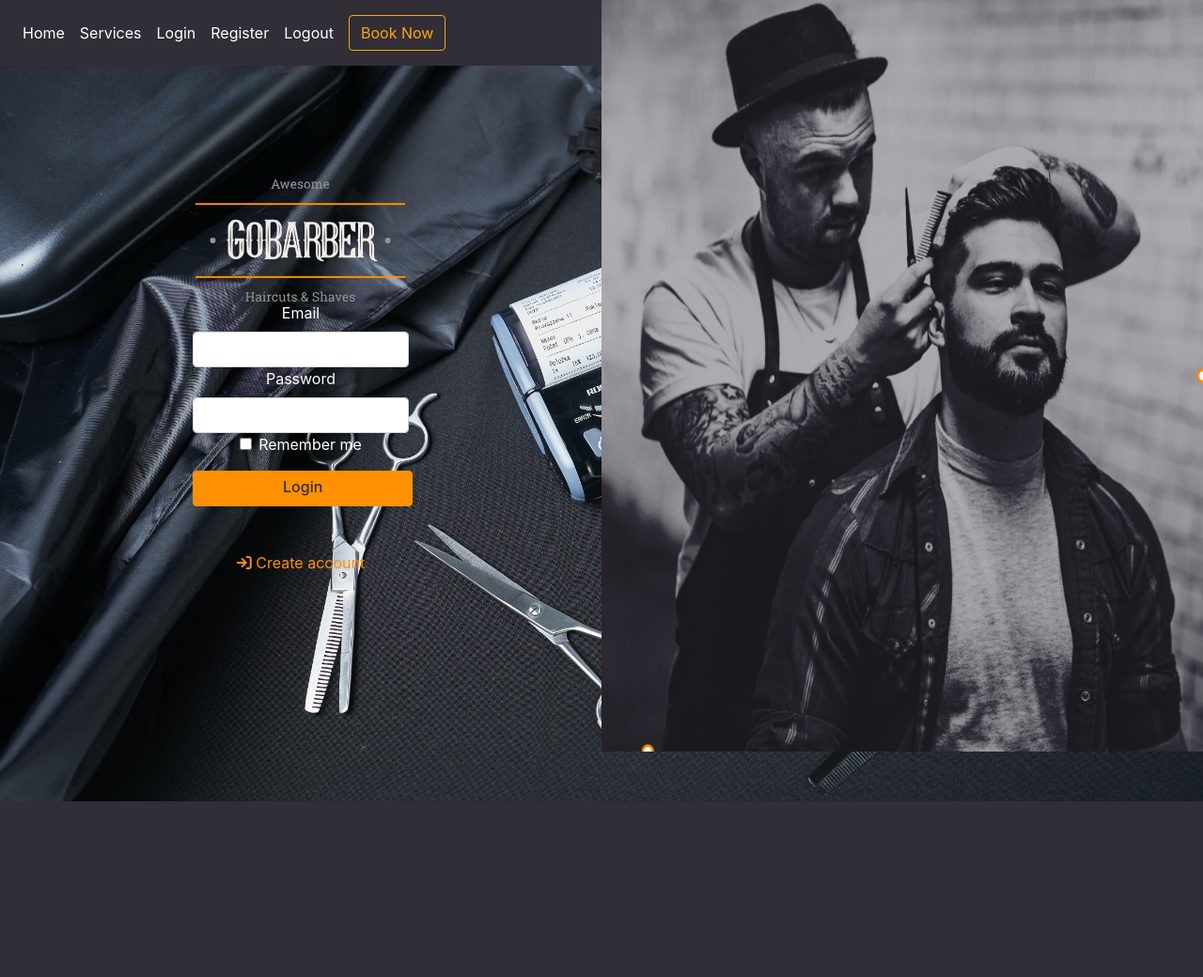
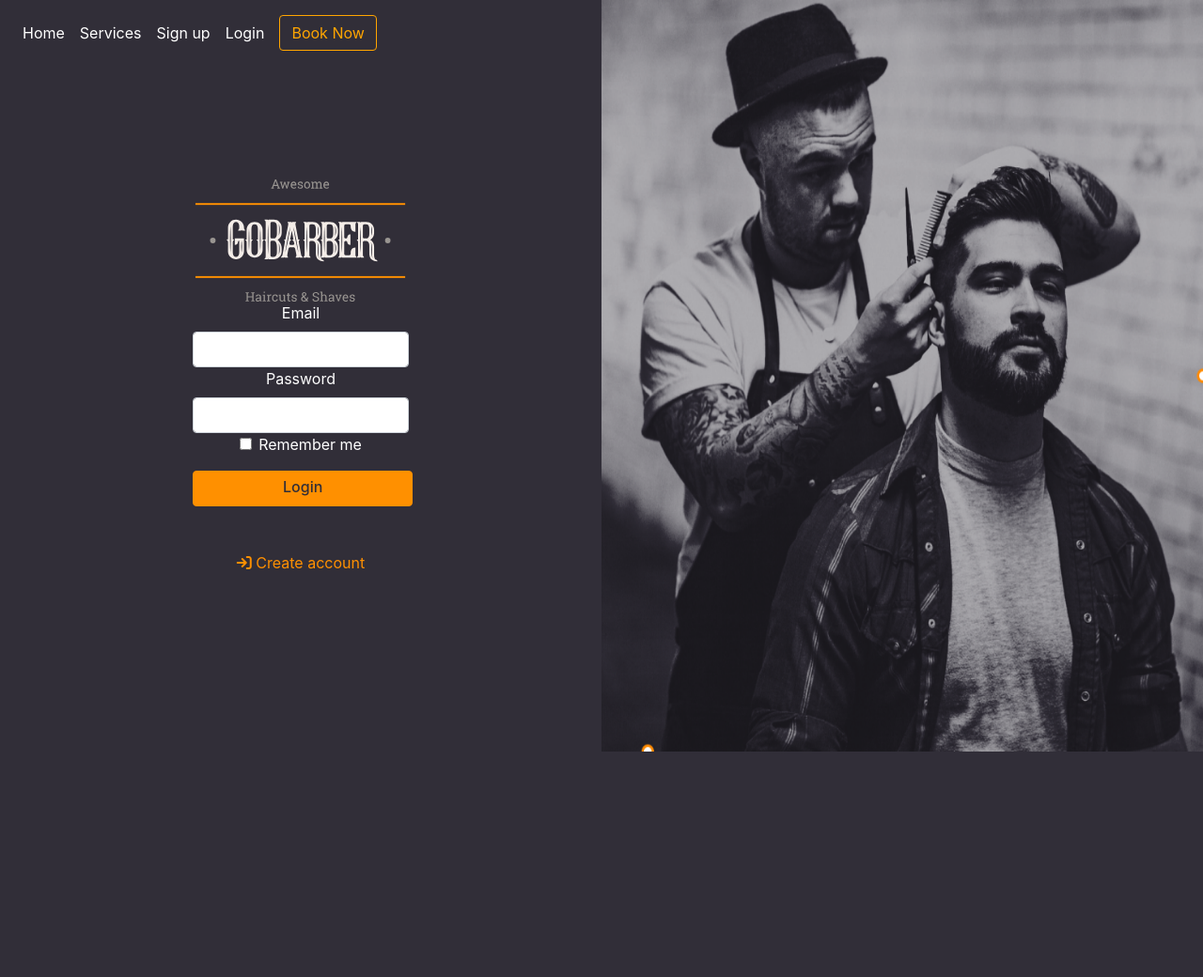
Before and after one commit to LarisaLG/Barbershop, a Django app: page / in a window 1280 px wide. Shown: the top 1040 px of the page at 94% size. Run offline with Django 3.2, Linux system fonts and the light colour scheme; some libraries are stand-ins or nearby versions.

Commit message:
docs: add links to navigation for signup, login, logout

```diff
--- a/barbershop/templates/barbershop/base.html
+++ b/barbershop/templates/barbershop/base.html
@@ -25,7 +25,7 @@
 
 </head>
 
-<body class="services-page signup-page">
+<body>
 
 <header>
 
@@ -38,21 +38,23 @@
     </button>
     <div class="collapse navbar-collapse" id="navbarNav">
         <ul class="navbar-nav me-auto">
-            <li class="nav-item active"><a class="nav-link" href="#">Home</a></li>
-            <li class="nav-item"><a class="nav-link" href="#">Services</a></li>
-            <li class="nav-item"><a class="nav-link" href="#">Login</a></li>
-            <li class="nav-item"><a class="nav-link" href="#">Register</a></li>
-            <li class="nav-item"><a class="nav-link" href="#">Logout</a></li>
+            <li class="nav-item active"><a class="nav-link" href="{% url 'index' %}">Home</a></li>
+            <li class="nav-item"><a class="nav-link" href="{% url 'services' %}">Services</a></li>
+            {% if user.is_authenticated %}
+            <li class="nav-item"><a class="nav-link" href="#">My bookings</a></li>
+            <li class="nav-item"><a class="nav-link" href="{% url 'account_logout' %}">Logout</a></li>
+            <li class="nav-item"><span class="navbar-text ml-3 mr-3">Welcome, {{ user.username }}</span></li>
+            {% else %}
+            <li class="nav-item"><a class="nav-link" href="{% url 'account_signup' %}">Sign up</a></li>
+            <li class="nav-item"><a class="nav-link" href="{% url 'account_login' %}">Login</a></li>
+            {% endif %}
         </ul>
          <div class="d-inline-flex p-2 d-none d-lg-flex">
-             <a href="#" class="btn btn-outline-warning ">Book Now</a>
+             <a href="#" class="btn btn-outline-warning" type="button">Book Now</a>
          </div>
     </div>
 
-
 </nav>
-
-
 
 </header>
 
```
